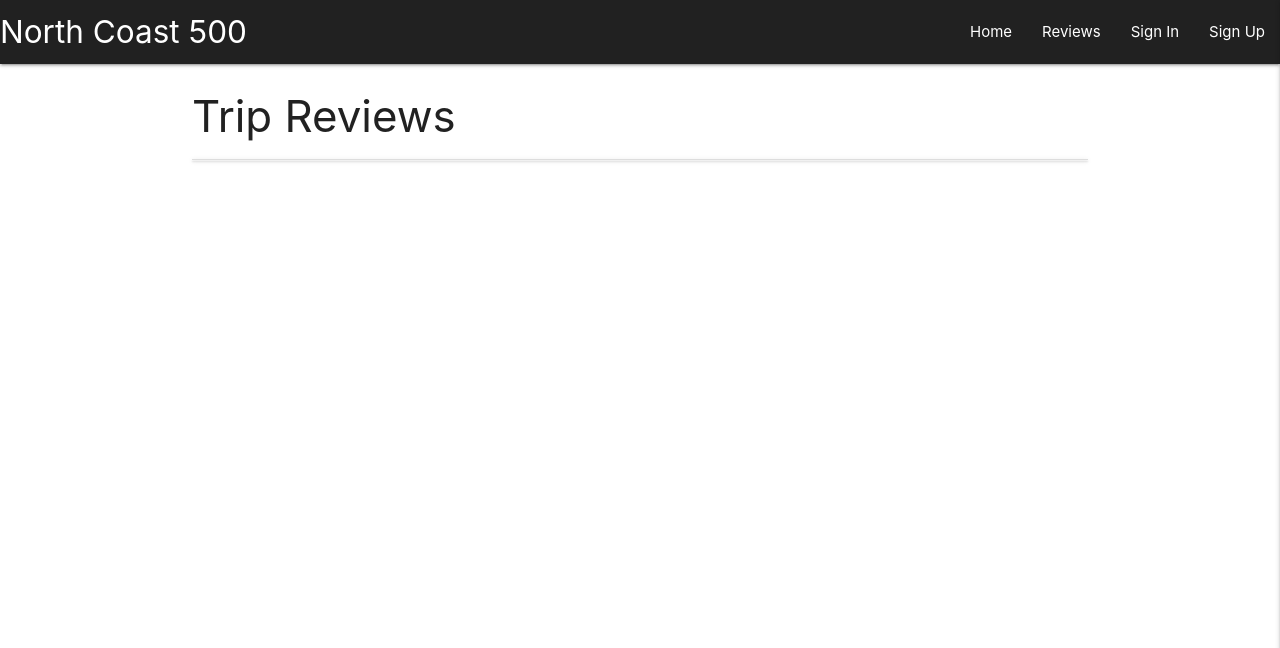
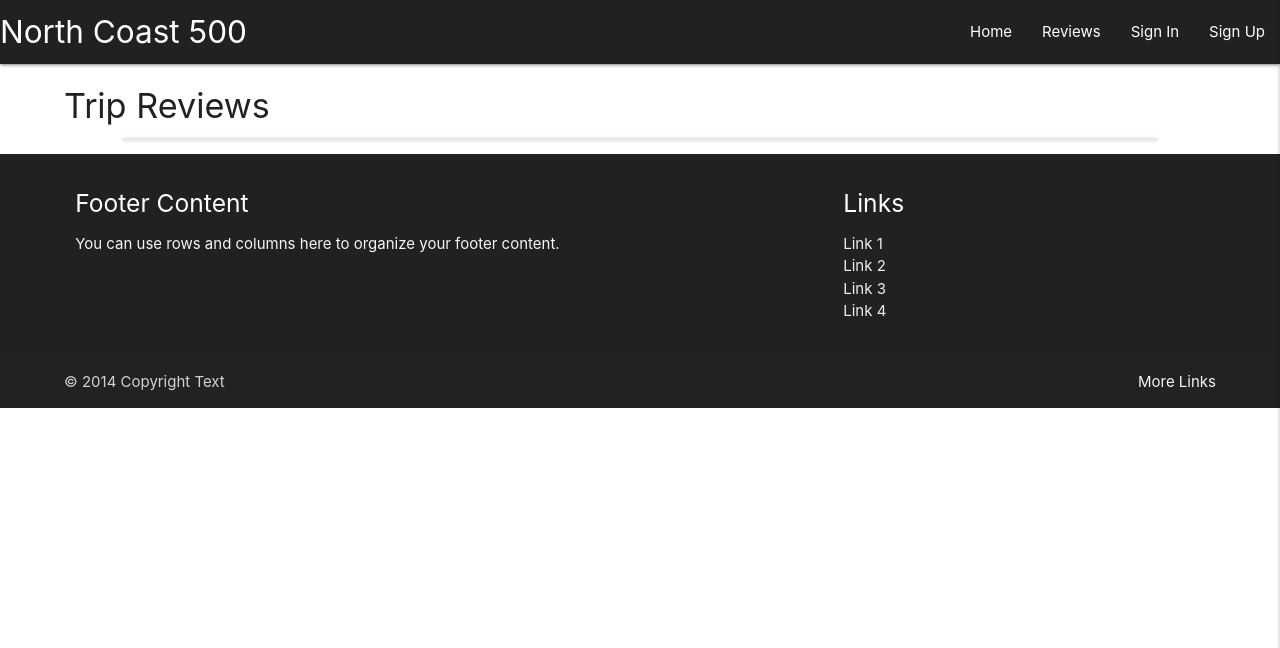
Before and after one commit to scotty-james/Milestone-Project-3--North-Coast-500, a Flask app: page /get_posts in a window 1280 px wide. Shown: the top 648 px of the page. Run offline with Flask 2, Linux system fonts and the light colour scheme; data that the repository does not hold is empty; some libraries are stand-ins or nearby versions.

Commit message:
Add footer to base template

```diff
--- a/forms.py
+++ b/forms.py
@@ -6,14 +6,12 @@ from wtforms.validators import DataRequired, Length, EqualTo
 class SignupForm(FlaskForm):
     username = StringField('Username', validators=[DataRequired()])
     password = PasswordField('Password', validators=[DataRequired()])
-    remember_me = BooleanField('Remember Me')
     submit = SubmitField('Sign Up')
 
 
 class SigninForm(FlaskForm):
     username = StringField('Username', validators=[DataRequired()])
     password = PasswordField('Password', validators=[DataRequired()])
-    remember_me = BooleanField('Remember Me')
     submit = SubmitField('Sign In')
 
 
--- a/static/css/style.css
+++ b/static/css/style.css
@@ -0,0 +1,22 @@
+/*-------------------------------------------Imported Google Fonts*/
+
+/* @import url('https://fonts.googleapis.com/css2?family=Open+Sans:wght@300&family=Roboto&display=swap'); */
+
+/*-------------------------------------------Global Font-Size set to 10px*/
+
+/* * {
+	font-size: 10px;
+} */
+
+/*-------------------------------------------General*/
+
+
+.container {
+    width: 90%;
+}
+
+/*-------------------------------------------Review Page*/
+
+.collapsible-header .btn {
+    margin: 0.5rem;
+}
--- a/templates/base.html
+++ b/templates/base.html
@@ -71,6 +71,33 @@
     </main>
 
 
+    <footer class="page-footer grey darken-4">
+        <div class="container">
+          <div class="row">
+            <div class="col l6 s12">
+              <h5 class="white-text">Footer Content</h5>
+              <p class="grey-text text-lighten-4">You can use rows and columns here to organize your footer content.</p>
+            </div>
+            <div class="col l4 offset-l2 s12">
+              <h5 class="white-text">Links</h5>
+              <ul>
+                <li><a class="grey-text text-lighten-3" href="#!">Link 1</a></li>
+                <li><a class="grey-text text-lighten-3" href="#!">Link 2</a></li>
+                <li><a class="grey-text text-lighten-3" href="#!">Link 3</a></li>
+                <li><a class="grey-text text-lighten-3" href="#!">Link 4</a></li>
+              </ul>
+            </div>
+          </div>
+        </div>
+        <div class="footer-copyright">
+          <div class="container">
+          © 2014 Copyright Text
+          <a class="grey-text text-lighten-4 right" href="#!">More Links</a>
+          </div>
+        </div>
+      </footer>
+
+
     <script src="https://code.jquery.com/jquery-3.5.1.min.js"
         integrity="sha256-9/aliU8dGd2tb6OSsuzixeV4y/faTqgFtohetphbbj0=" crossorigin="anonymous"></script>
     <script src="https://cdnjs.cloudflare.com/ajax/libs/materialize/1.0.0/js/materialize.min.js"></script>
--- a/templates/delete_post.html
+++ b/templates/delete_post.html
@@ -15,7 +15,7 @@
     {{ form.csrf_token }}
     <p>
         {{ form.post_title.label }}<br>
-        {{ form.post_title(cols="120", rows="3") }}<br>
+        {{ form.post_title }}<br>
         {%  for error in form.post_title.errors %}
         <span style="color: red;">{{ error }}</span>
         {% endfor %}
--- a/templates/posts.html
+++ b/templates/posts.html
@@ -1,24 +1,23 @@
 {% extends "base.html" %}
 {% block content %}
 
-<h3>Trip Reviews</h3>
+<h4>Trip Reviews</h4>
 
 <!-- Collapsible Accordion-->
-
+<section class="container">
     <ul class="collapsible">
         {% for post in posts %}
         <li>
             <div class="row collapsible-header">
-                <div class="post-img col s12 m4">
+                <div class="post-img col s12 m3">
                     <img class="responsive-img" src="{{ post.image_url }}" alt="image of {{ post.post_title }}" />
                 </div>
 
-                <div class="col s12 m7">
+                <div class="col s12 m7 review">
                     <h5></i>{{ post.post_title }}</h5>
                     <h5></i>{{ post.category_name }}</h5>
-                    <h5></i>{{ post.star_rating }}</h5>
-                     <!--Takes user rating string and converts/displays star(s)-->
-                     <div class="review">
+                    <!--Takes user rating string and converts/displays star(s)-->
+                    <div class="review">
                         {% if post.star_rating == "5" %}
                         <h4 class="fas fa-star"></h4>
                         <h4 class="fas fa-star"></h4>
@@ -41,12 +40,17 @@
                         <h4 class="fas fa-star"></h4>
                         </h4>
                         {% endif %}
-                        <p><em>Posted by {{ post.created_by }} | {{ post.review_date }}</em></p>
+                    </div>
+                    <p><em>Posted by {{ post.created_by }} on {{ post.review_date }}</em></p>
                 </div>
 
-                <a href="{{ url_for('delete_post', post_id=post._id) }}" class="not-collapse btn black">Delete Review </a>
-                <a href="{{ url_for('edit_post', post_id=post._id) }}" class="not-collapse btn black">Update Review</a>
+                <div class="col s12 m2 not-collapse left-align">
 
+                    {% if session.user|lower == post.created_by|lower %}
+                    <a href="{{ url_for('delete_post', post_id=post._id) }}" class="not-collapse btn black">Delete Review</a>
+                    <a href="{{ url_for('edit_post', post_id=post._id) }}" class="not-collapse btn black">Update Review</a>
+                    {% endif %}
+                </div>
             </div>
 
             <div class="col s9"></div>
```
Also changed, not shown: templates/login.html (+3 -6 lines), templates/register.html (+3 -5 lines).
